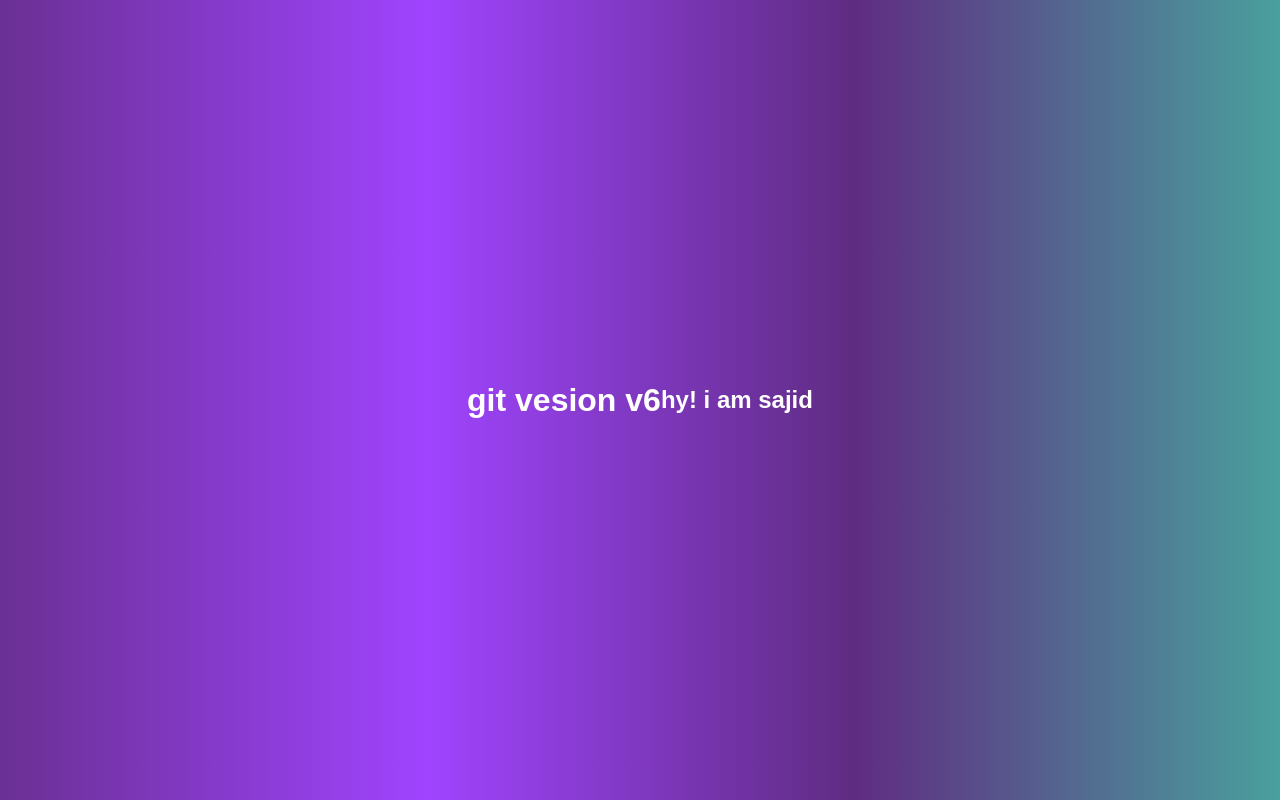
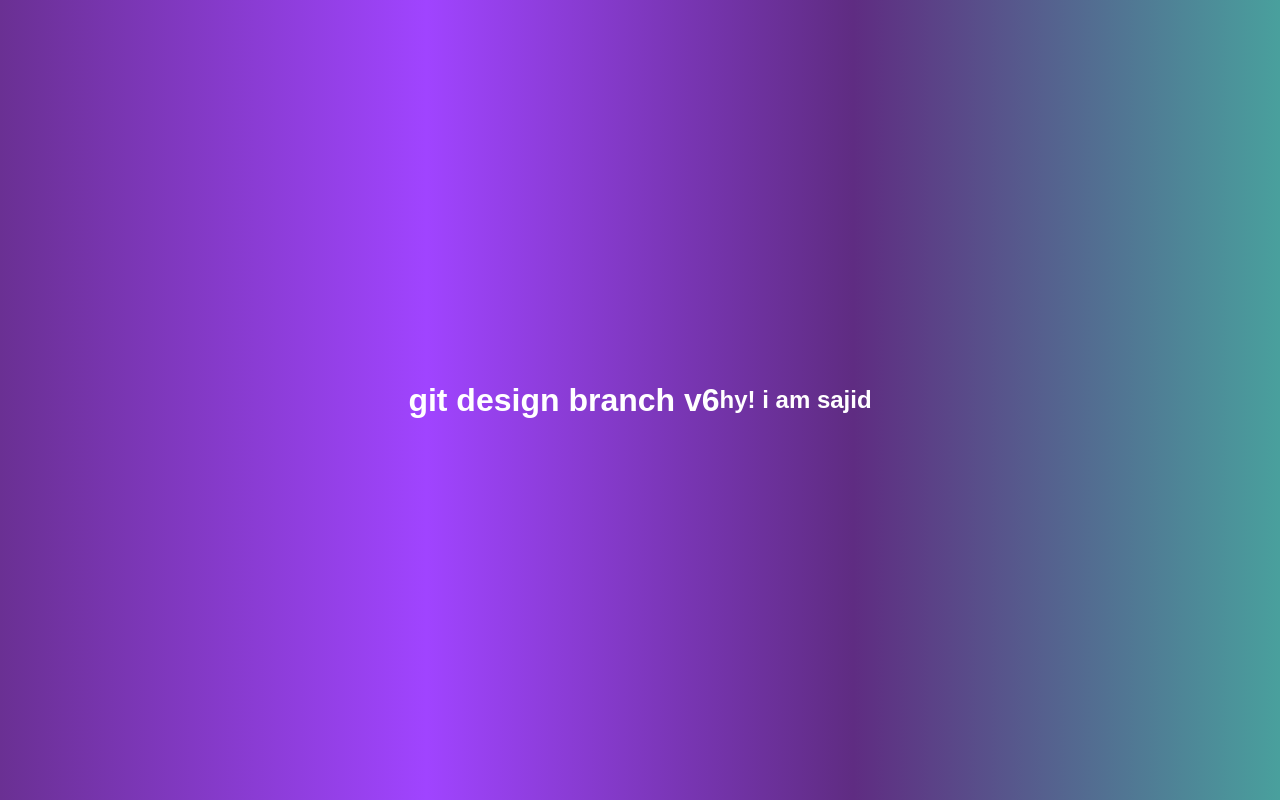
Before and after one commit to sajidbhatti258/myrepo, a plain HTML site: page index.html in a window 1280 px wide. Drawn offline with Linux system fonts and the light colour scheme.

Commit message:
Changed H1

```diff
--- a/index.html
+++ b/index.html
@@ -7,7 +7,7 @@
     <title>Document</title>
   </head>
   <body>
-    <h1>git vesion v6</h1>
+    <h1>git design branch v6</h1>
     <h2>hy! i am sajid</h2>
   </body>
 </html>
```
